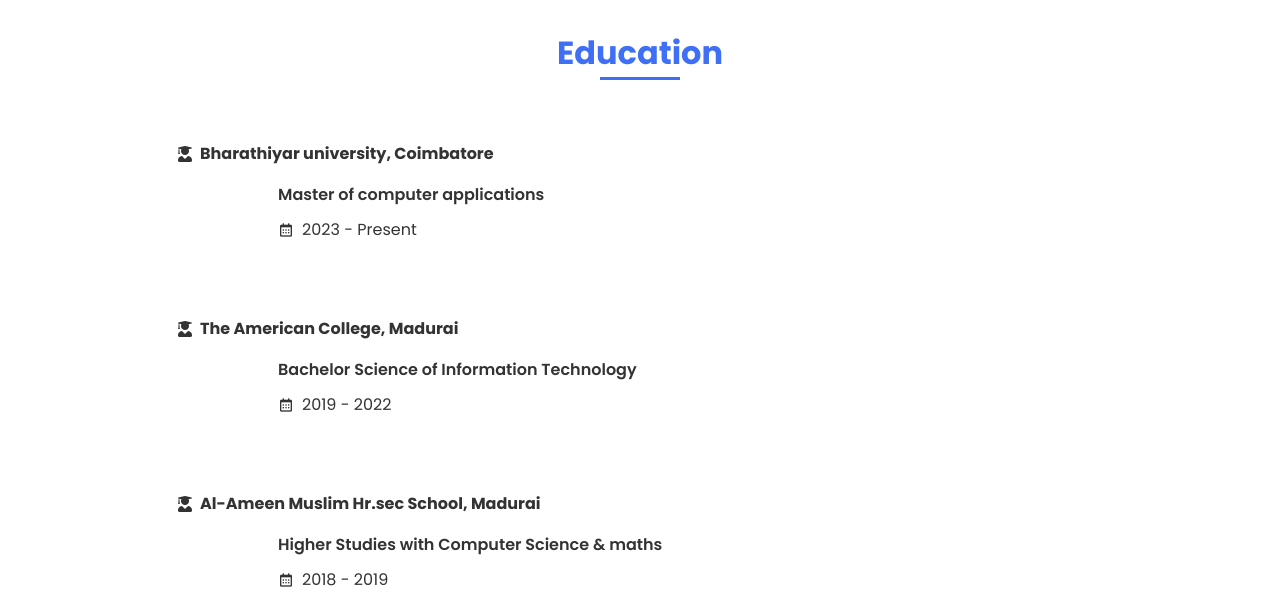
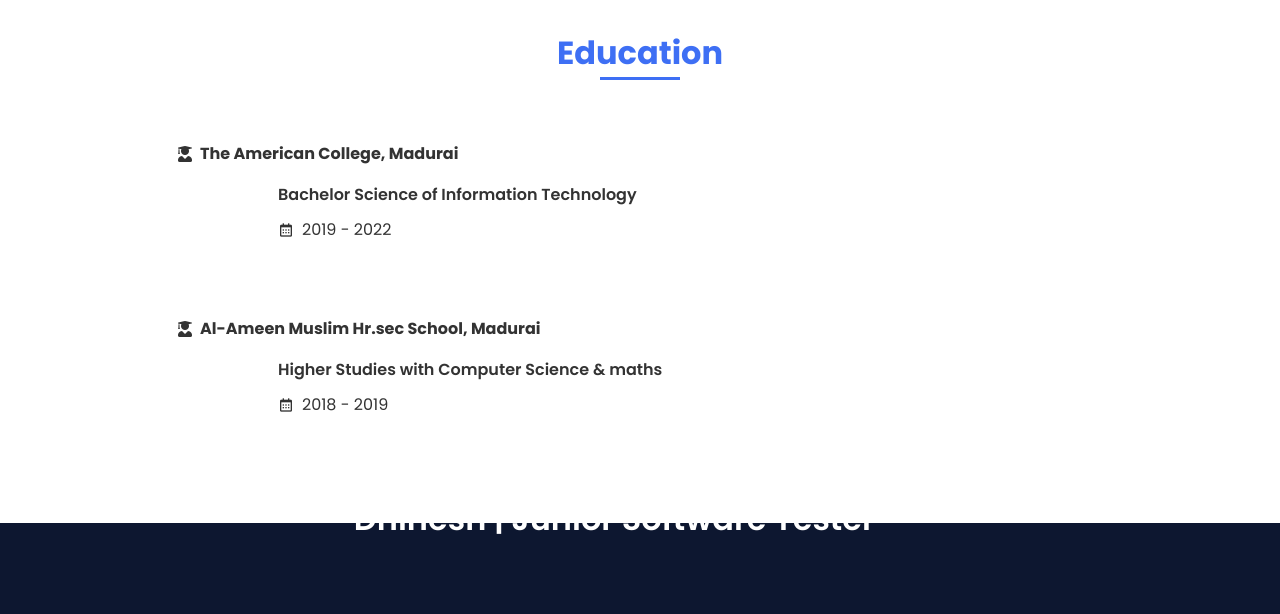
Before and after one commit to jpDhinesh02/Portfolio, a plain HTML site: page index.html in a window 1280 px wide. Shown: the part 3540-4154 px from the top of the page. Drawn offline with nearby package versions, Linux system fonts and the light colour scheme.

Commit message:
Updated on 01/10/24

```diff
--- a/index.html
+++ b/index.html
@@ -1924,7 +1924,7 @@ c945 0 890 -4 890 60 0 64 55 60 -890 60 l-859 0 -15 -22z" />
 
         <section class="Education section " id="Education">
             <h2 class="section-title">Education</h2>
-            <div class="Education__container bd-grid hover_effect">
+            <!-- <div class="Education__container bd-grid hover_effect">
                 <div class="Education__content">
                     <h3 class="Education__title"><i class="	fas fa-user-graduate"></i> Bharathiyar university,
                         Coimbatore
@@ -1934,7 +1934,7 @@ c945 0 890 -4 890 60 0 64 55 60 -890 60 l-859 0 -15 -22z" />
                         <span class="Education__calendar"><i class='bx bx-calendar'></i> 2023 - Present</span>
                     </div>
                 </div>
-            </div>
+            </div> -->
             <div class="Education__container bd-grid hover_effect">
                 <div class="Education__content">
                     <h3 class="Education__title"><i class="	fas fa-user-graduate"></i> The American College, Madurai
```
